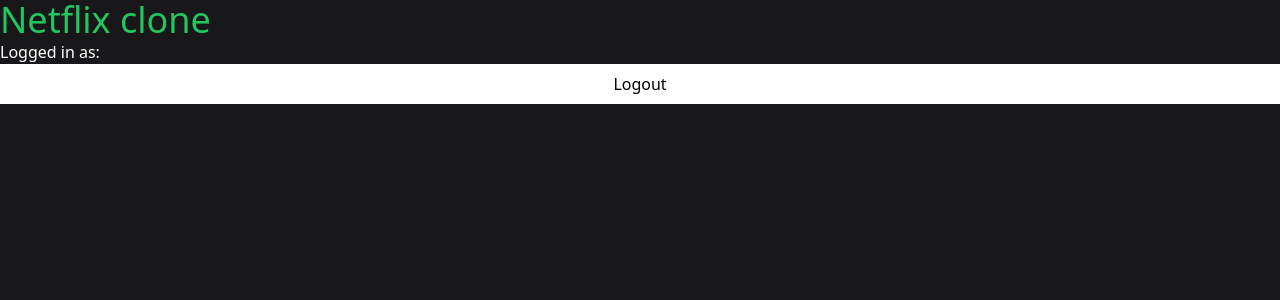
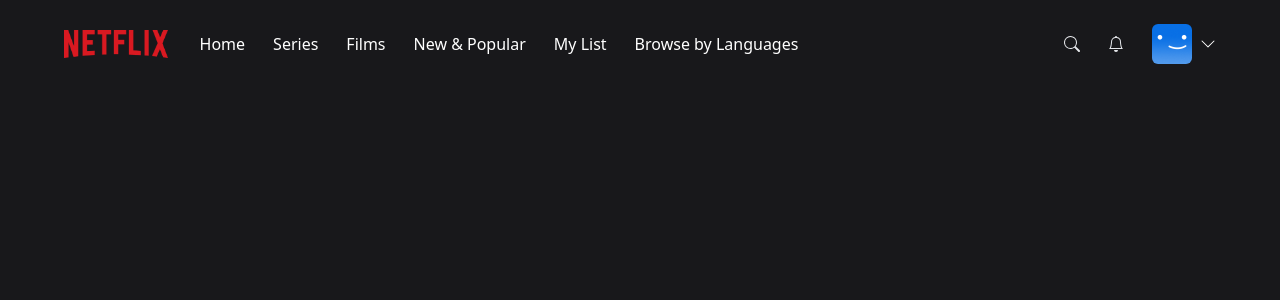
Before and after one commit to Aiden-Jeon/netflix-clone-coding, a Next.js app: page / in a window 1280 px wide. Shown: the top 300 px of the page. Built offline with nearby package versions, Linux system fonts and the light colour scheme; no server answers; the database is empty; sample sign-in values are in the browser's storage.

Commit message:
add navbar to main page:
Signed-off-by: Aiden-Jeon <aiden.jongseob@gmail.com>

```diff
--- /dev/null
+++ b/components/AccountMenu.tsx
@@ -0,0 +1,31 @@
+import { signOut } from "next-auth/react"
+import React from "react";
+
+interface AccountMenuProps {
+    visible?: boolean;
+}
+
+const AccountMenu: React.FC<AccountMenuProps> = ({ visible }) => {
+    if (!visible) {
+        return null
+    }
+    return (
+        <div className="bg-black w-56 absolute top-14 right-0 py-5 flex-col border-2 border-gray-800 flex">
+            <div className="flex flex-col gap-3">
+                <div className="px-3 group/item flex flex-row gap-3 items-center w-full">
+                    <img className="w-8 rounded-md" src="/images/default-blue.png" alt="" />
+                    <p className="text-white text-sm group-hover/item:underline">
+                        Username
+                    </p>
+                </div>
+                <hr className="bg-gray-600 border-0 h-px my-4" />
+                <div onClick={() => { signOut }} className="px-3 text-center text-white text-sm hover:underline">
+                    Sing out of Netflix
+
+                </div>
+            </div>
+        </div>
+    );
+};
+
+export default AccountMenu;
--- /dev/null
+++ b/components/MobileMenu.tsx
@@ -0,0 +1,37 @@
+import React from "react";
+
+interface MobileMenuProps {
+    visible?: boolean,
+}
+
+const MobileMenu: React.FC<MobileMenuProps> = ({ visible }) => {
+    if (!visible) {
+        return null
+    }
+    return (
+        <div className="bg-black w-56 absolute top-8 left-0 py-5 flex-col border-2 border-gray-800 flex">
+            <div className="flex flex-col gap-4">
+                <div className="px-3 text-center text-white hover:underline">
+                    Home
+                </div>
+                <div className="px-3 text-center text-white hover:underline">
+                    Series
+                </div>
+                <div className="px-3 text-center text-white hover:underline">
+                    Films
+                </div>
+                <div className="px-3 text-center text-white hover:underline">
+                    New & Popular
+                </div>
+                <div className="px-3 text-center text-white hover:underline">
+                    My List
+                </div>
+                <div className="px-3 text-center text-white hover:underline">
+                    Browse by Languages
+                </div>
+            </div>
+        </div>
+    );
+};
+
+export default MobileMenu;
--- /dev/null
+++ b/components/Navbar.tsx
@@ -0,0 +1,106 @@
+import { BsChevronDown, BsSearch, BsBell } from "react-icons/bs";
+
+import NavbarItem from "@/components/NavbarItem";
+import MobileMenu from "@/components/MobileMenu";
+import AccountMenu from "@/components/AccountMenu";
+import { useCallback, useEffect, useState } from "react";
+
+const TOP_OFFSET = 66;
+
+const Navbar = () => {
+    const [showMobileMenu, setShowMobileMenu] = useState(false);
+    const [showAccountMenu, setShowAccountMenu] = useState(false);
+    const [showBackground, setShowBackground] = useState(false);
+
+    // 스크롤 하다가 밑으로 내려갈 때 배경 지우기
+    useEffect(() => {
+        const handleScroll = () => {
+            setShowBackground(window.scrollY >= TOP_OFFSET);
+        };
+        window.addEventListener("scroll", handleScroll);
+        return () => {
+            window.removeEventListener("scroll", handleScroll);
+        };
+    }, []);
+    const toggleMobileMenu = useCallback(() => {
+        setShowMobileMenu((current) => !current);
+    }, []);
+    const toggleAccountMenu = useCallback(() => {
+        setShowAccountMenu((current) => !current);
+    }, []);
+    return (
+        <nav className="w-full fixed z-40">
+            <div
+                className={`
+                px-4
+                md:px-16
+                py-6
+                flex
+                flex-row
+                items-center
+                transition
+                duration-500
+                ${showBackground ? "bg-zinc-900 bg-opacity-90" : ""}
+            `}
+            >
+                <img className="h-4 lg:h-7" src="/images/logo.png" alt="Logo" />
+                {/* for desktop screen */}
+                <div
+                    className="
+                        flex-row
+                        ml-8
+                        gap-7
+                        hidden
+                        lg:flex
+                    "
+                >
+                    <NavbarItem label="Home" />
+                    <NavbarItem label="Series" />
+                    <NavbarItem label="Films" />
+                    <NavbarItem label="New & Popular" />
+                    <NavbarItem label="My List" />
+                    <NavbarItem label="Browse by Languages" />
+                </div>
+                {/* for mobile screen */}
+                <div
+                    onClick={toggleMobileMenu}
+                    className="lg:hidden flex flex-row items-center gap-2 ml-8 cursor-pointer relative"
+                >
+                    <p className="text-white text-sm">Browser</p>
+                    <BsChevronDown
+                        className={`text-white transition ${
+                            showMobileMenu ? "rotate-180" : "rotate-0"
+                        }`}
+                    />
+                    {/* mobile menu items */}
+                    <MobileMenu visible={showMobileMenu} />
+                </div>
+                <div className="flex flex-row ml-auto gap-7 items-center">
+                    <div className="text-gray-200 hover:text-gray-300 cursor-pointer transition">
+                        <BsSearch />
+                    </div>
+                    <div className="text-gray-200 hover:text-gray-300 cursor-pointer transition">
+                        <BsBell />
+                    </div>
+
+                    <div
+                        onClick={toggleAccountMenu}
+                        className="flex flex-row items-center gap-2 cursor-pointer relative"
+                    >
+                        <div className="w-6 h-6 lg:w-10 lg:h-10 rounded-md overflow-hidden">
+                            <img src="/images/default-blue.png" alt="" />
+                        </div>
+                        <BsChevronDown
+                            className={`text-white transition ${
+                                showAccountMenu ? "rotate-180" : "rotate-0"
+                            }`}
+                        />
+                        <AccountMenu visible={showAccountMenu} />
+                    </div>
+                </div>
+            </div>
+        </nav>
+    );
+};
+
+export default Navbar;
--- /dev/null
+++ b/components/NavbarItem.tsx
@@ -0,0 +1,15 @@
+import React from "react";
+
+interface NavbarItemProps {
+    label: string;
+}
+
+const NavbarItem: React.FC<NavbarItemProps> = ({ label }) => {
+    return (
+        <div className="text-white cursor-pointer hover:text-gray-300 transition">
+            {label}
+        </div>
+    );
+};
+
+export default NavbarItem;
--- a/pages/index.tsx
+++ b/pages/index.tsx
@@ -1,7 +1,8 @@
 import { NextPageContext } from "next";
-import { getSession, signOut } from "next-auth/react"
+import { getSession } from "next-auth/react"
 
 import useCurrentUser from "@/hooks/useCurrentUser";
+import Navbar from "@/components/Navbar";
 
 export async function getServerSideProps(context: NextPageContext) {
   const session = await getSession(context);
@@ -25,9 +26,7 @@
   const { data: user } = useCurrentUser();
   return (
     <>
-      <h1 className="text-4xl text-green-500">Netflix clone</h1>
-      <p className="text-white">Logged in as: {user?.name}</p>
-      <button className="h-10 w-full bg-white" onClick={() => signOut()}>Logout</button>
+      <Navbar />
     </>
   );
 }
```
